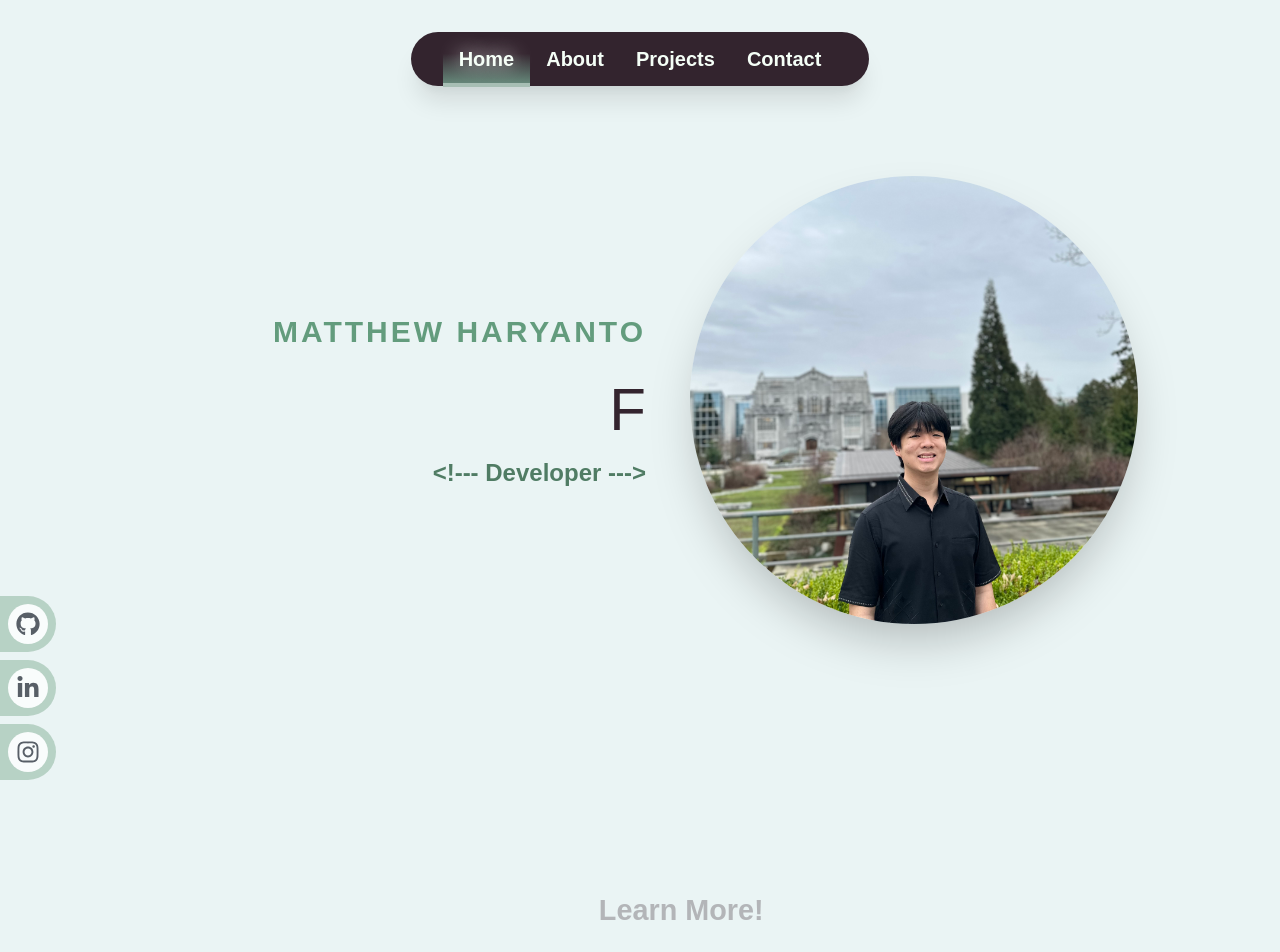
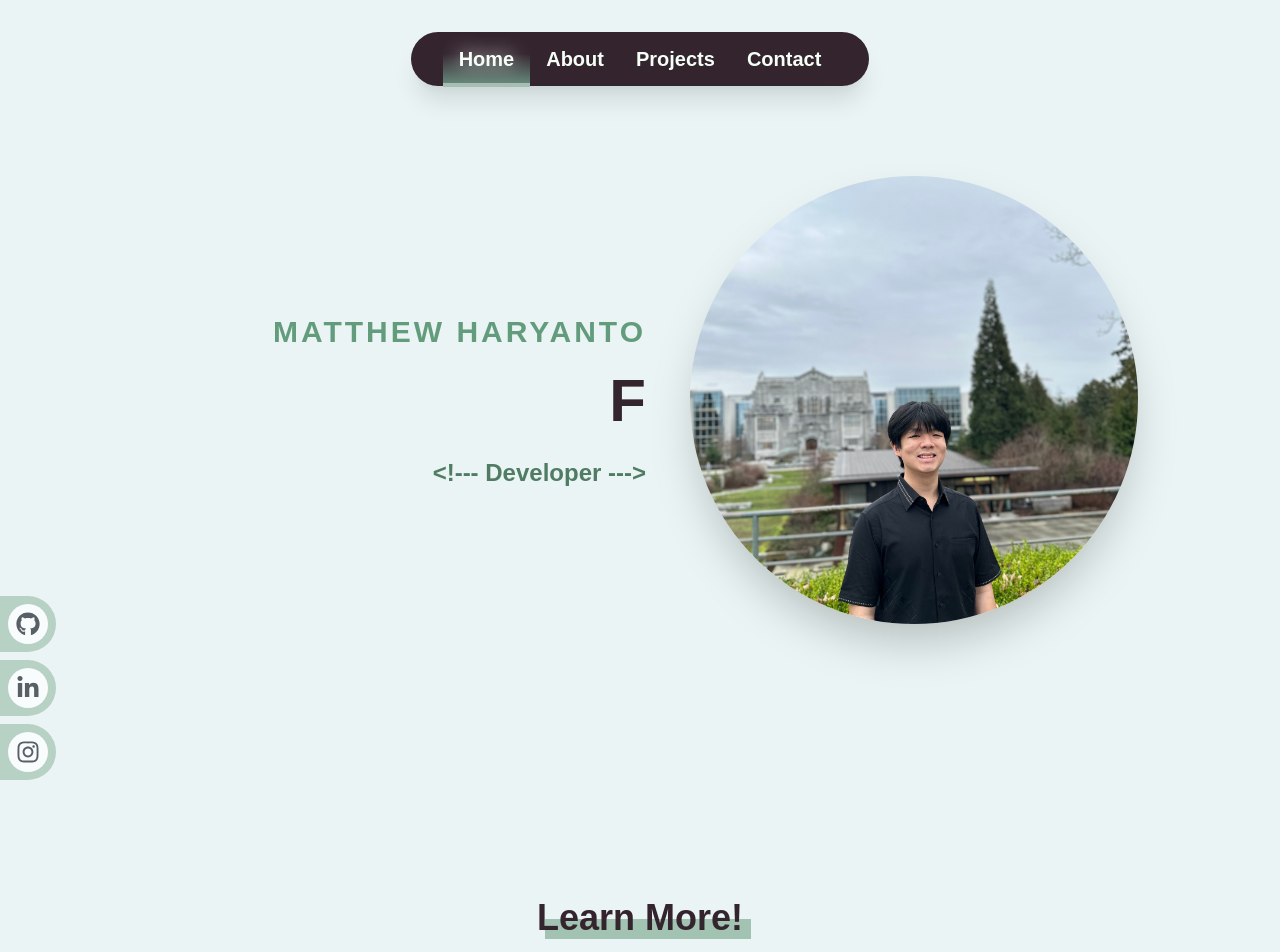
Before and after one commit to MatthewAnder/personal-portfolio, a Next.js app: page / in a window 1280 px wide. Shown: the top 952 px of the page. Built offline with nearby package versions, Linux system fonts and the light colour scheme; a web font is replaced by a local one.

Commit message:
feat: add simple animations

```diff
--- a/src/components/SectionHeading.tsx
+++ b/src/components/SectionHeading.tsx
@@ -1,4 +1,4 @@
-import { Heading } from "@chakra-ui/react";
+import { Box, Heading } from "@chakra-ui/react";
 import { motion, useScroll, useTransform } from "framer-motion";
 import { useRef } from "react";
 
@@ -6,19 +6,24 @@ interface SectiongHeading {
   label: string;
 }
 
+const MotionBox = motion(Box);
+
 const SectionHeading = ({ label }: SectiongHeading) => {
   const ref = useRef<HTMLSpanElement>(null);
   const { scrollYProgress } = useScroll({
     target: ref,
-    offset: ["0 0.9", "1.33 1"],
+    offset: ["0 1", "2 1"],
   });
   const scale = useTransform(scrollYProgress, [0, 1], [0.8, 1]);
   const opacity = useTransform(scrollYProgress, [0, 1], [0.3, 1]);
   const x = useTransform(scrollYProgress, [0, 1], ["20%", "0%"]);
+  const underline = useTransform(scrollYProgress, [0.7, 1], ["75%", "0%"]);
+  const underlineOpacity = useTransform(scrollYProgress, [0.7, 1], ["0", "1"]);
 
   return (
-    <motion.span ref={ref} style={{ scale, opacity, x }}>
+    <motion.span ref={ref} layout style={{ scale, opacity, x }}>
       <Heading
+        position={"relative"}
         as={"h1"}
         fontSize={"4xl"}
         color={"text.main"}
@@ -26,6 +31,16 @@ const SectionHeading = ({ label }: SectiongHeading) => {
         mb={{ base: 2, md: 4 }}
       >
         {label}
+        <MotionBox
+          bg={"primary.main"}
+          zIndex={-1}
+          bottom={0}
+          right={-2}
+          position={"absolute"}
+          width={"100%"}
+          h={"20px"}
+          style={{ x: underline, opacity: underlineOpacity }}
+        />
       </Heading>
     </motion.span>
   );
--- a/src/components/Typewriter.tsx
+++ b/src/components/Typewriter.tsx
@@ -1,12 +1,20 @@
 "use client";
 
 import { useEffect } from "react";
-import { animate, motion, useMotionValue, useTransform } from "framer-motion";
+import {
+  MotionValue,
+  animate,
+  motion,
+  useMotionValue,
+  useTransform,
+} from "framer-motion";
 import { Box, Heading } from "@chakra-ui/react";
 
 interface HomePage {
   label: string;
 }
+
+const MotionHeading = motion(Heading);
 
 const Typewriter = () => {
   const textIndex = useMotionValue(0);
@@ -45,8 +53,7 @@ const Typewriter = () => {
   }, []);
 
   return (
-    <Box
-      as={motion.h1}
+    <MotionHeading
       fontSize={{ base: "4xl", lg: "6xl" }}
       color={"text.main"}
       height={20}
@@ -54,7 +61,7 @@ const Typewriter = () => {
       textAlign={{ base: "center", lg: "end" }}
     >
       {displayText}
-    </Box>
+    </MotionHeading>
   );
 };
 
--- a/src/components/sections/Contact.tsx
+++ b/src/components/sections/Contact.tsx
@@ -3,7 +3,13 @@ import Book from "@/components/Book";
 import SectionHeading from "../SectionHeading";
 const Contact = () => {
   return (
-    <Flex height={"100vh"} id="contact">
+    <Flex
+      height={"100vh"}
+      id="contact"
+      direction={"column"}
+      alignItems={"center"}
+      w={"100%"}
+    >
       <SectionHeading label="Contact Me!" />
     </Flex>
   );
```
